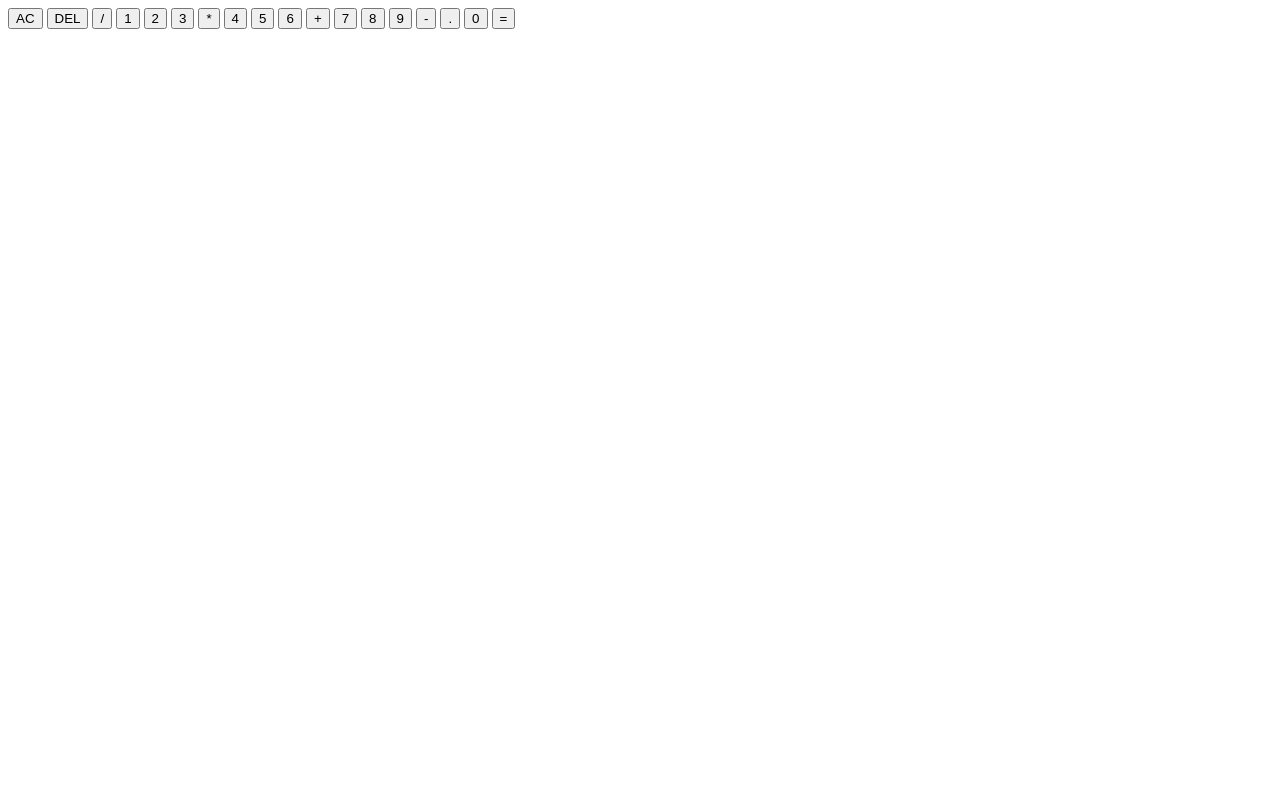
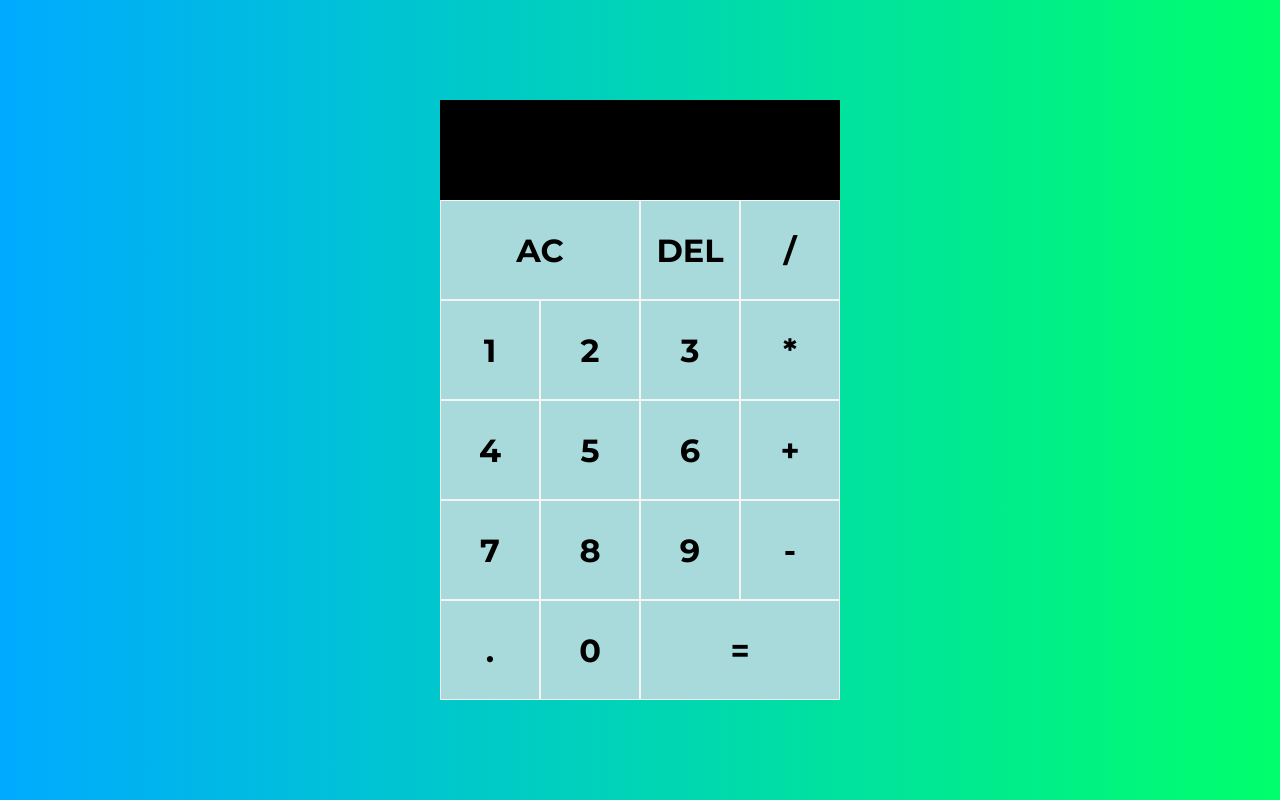
Before and after one commit to hardikkumar32/CalculatorProject, a plain HTML site: page index.html in a window 1280 px wide. Drawn offline with Linux system fonts and the light colour scheme.

Commit message:
Update index.html

```diff
--- a/index.html
+++ b/index.html
@@ -2,7 +2,7 @@
 <html>
 <head>
     <title>Calculator</title>
-    <link rel="stylesheet" href="calculator.css">
+    <link rel="stylesheet" href="./style.css">
     <link rel="preconnect" href="https://fonts.googleapis.com">
 <link rel="preconnect" href="https://fonts.gstatic.com" crossorigin>
 <link href="https://fonts.googleapis.com/css2?family=Montserrat:wght@700&display=swap" rel="stylesheet">
```
